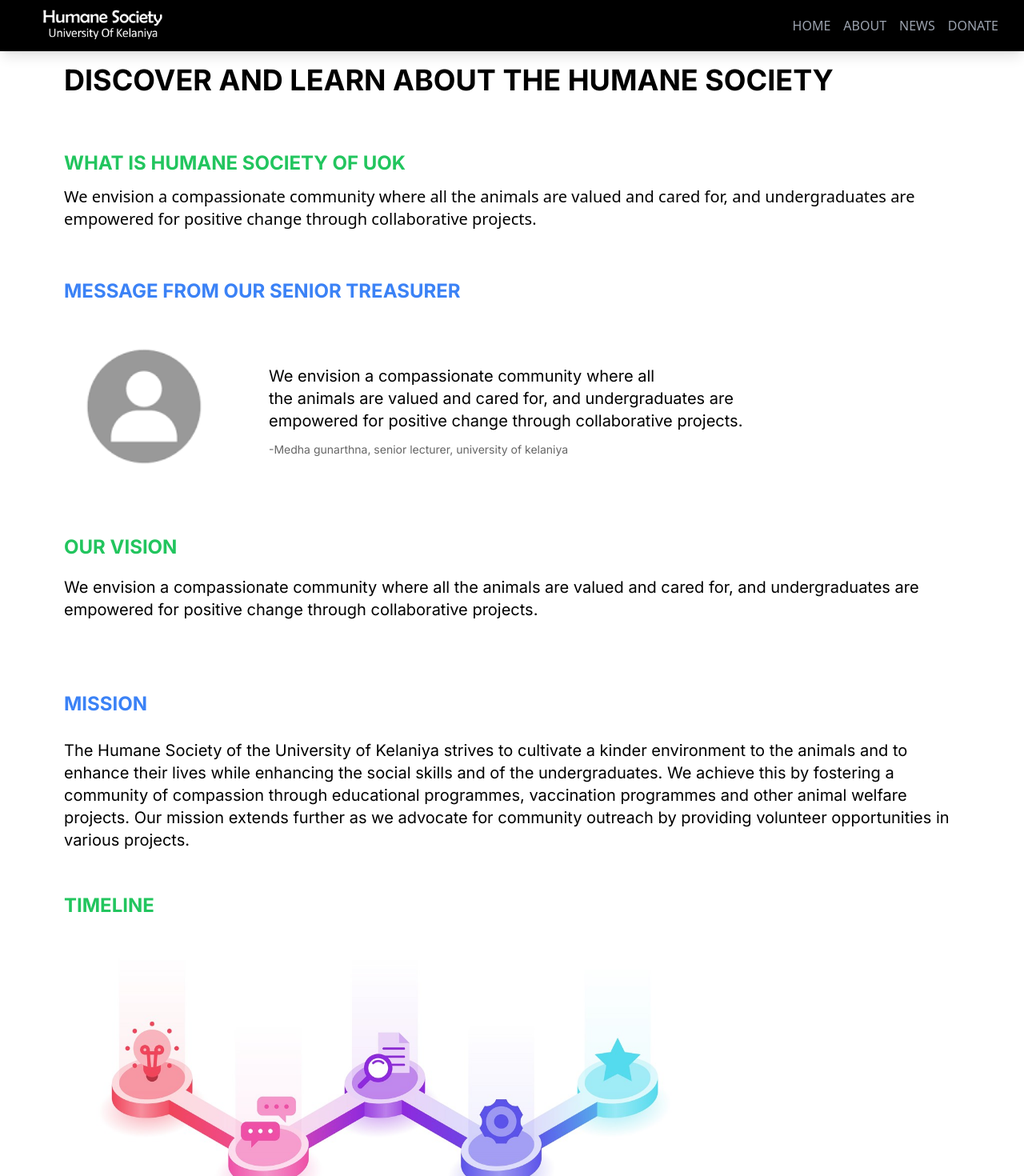
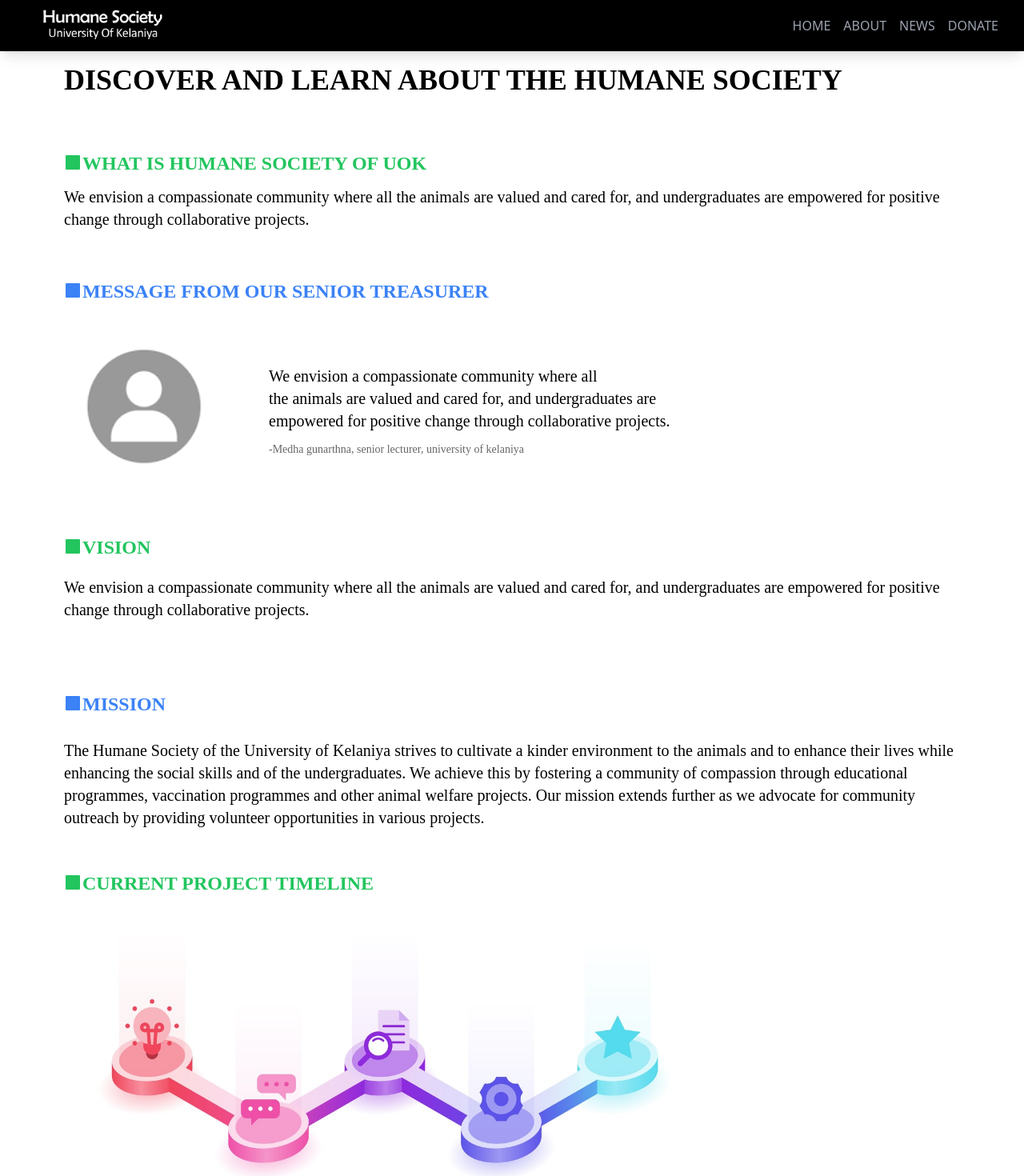
Before and after one commit to PathumUdayanga2002/human-society-web, a React (Vite) app: page /about in a window 1280 px wide. Shown: the top 1470 px of the page at 80% size. Built offline with nearby package versions, Linux system fonts and the light colour scheme.

Commit message:
font type updated

```diff
--- a/src/components/AboutUs/AboutUs.jsx
+++ b/src/components/AboutUs/AboutUs.jsx
@@ -3,6 +3,7 @@ import avatar from "../../assets/avatar.png";
 import timeline from "../../assets/timeline.jpg";
 import Navbar from "../Navbar/Navbar";
 import Footer from "../Footer/Footer";
+import { BiSolidSquare } from "react-icons/bi";
 const AboutUs = () => {
   return (
     <div>
@@ -10,15 +11,15 @@ const AboutUs = () => {
     <div id="about" className=" p-10 md:p-20 ">
       {/* link update. */}
       <div>
-        <h1 className=" font-inter justify-center items-center flex  font-bold text-3xl uppercase md:text-4xl md:justify-start text-center">
+        <h1 className=" font-alata justify-center items-center flex  font-bold text-3xl uppercase md:text-4xl md:justify-start text-center">
           DISCOVER AND LEARN ABOUT THE HUMANE SOCIETY
         </h1>
       </div>
       <div className=" py-8 md:py-12 md:mt-5 flex justify-center md:flex md:justify-start md:items-start md:text-start flex-col items-center text-center">
-        <h1 className=" font-inter   flex  font-bold text-xl md:text-2xl  uppercase text-green-500 ">
-          what is humane society of uok
+        <h1 className=" font-alata   flex  font-bold text-xl md:text-2xl  uppercase text-green-500 ">
+        <div className="mt-[3px] -ml-[1px]"><BiSolidSquare /></div>what is humane society of uok
         </h1>
-        <p className=" py-3 md:text-xl ">
+        <p className=" py-3 md:text-xl font-alata  ">
           We envision a compassionate community where all the animals are valued
           and cared for, and undergraduates are empowered for positive change
           through collaborative projects.
@@ -26,21 +27,21 @@ const AboutUs = () => {
       </div>
       {/* swnior treasurer card */}
       <div className=" font-inter ">
-        <h1 className="md:text-2xl md:text-start md:flex md:justify-start text-xl text-blue-500 font-bold flex justify-center text-center">
-          MESSAGE FROM OUR SENIOR TREASURER
+        <h1 className="md:text-2xl md:text-start md:flex md:justify-start text-xl text-blue-500 font-bold flex justify-center text-center font-alata">
+        <div className="mt-[3px] -ml-[1px]"><BiSolidSquare /></div>MESSAGE FROM OUR SENIOR TREASURER
         </h1>
         <div className="flex flex-col items-center text-center py-2 md:flex md:flex-row  md:gap-14 md:mt-5">
           {/* image */}
           <img className=" md:w-[200px]" src={avatar} alt="treasor photo" />
           {/* text */}
           <div className="md:flex md:flex-col md:items-start md:text-start">
-            <p className="py-3 md:text-xl">
+            <p className="py-3 md:text-xl font-alata">
               We envision a compassionate community where all <br /> the animals
               are valued and cared for, and undergraduates are
               <br /> empowered for positive change through collaborative
               projects.
             </p>
-            <p className=" text-sm opacity-60 ">
+            <p className=" text-sm opacity-60 font-alata">
               -Medha gunarthna, senior lecturer, university of kelaniya
             </p>
           </div>
@@ -48,19 +49,20 @@ const AboutUs = () => {
       </div>
       {/* visoin */}
       <div className=" font-inter py-8 flex justify-center flex-col items-center text-center md:flex md:justify-start md:items-start md:text-start mt-5">
-        <h1 className=" font-inter   flex  font-bold text-xl  uppercase text-green-500 md:text-2xl">
-          OUR VISION
+        <h1 className=" font-alata   flex  font-bold text-xl  uppercase text-green-500 md:text-2xl">
+        <div className="mt-[3px] -ml-[1px]"><BiSolidSquare /></div>
+        VISION
         </h1>
-        <p className=" py-3 md:text-xl md:py-5">
+        <p className=" py-3 md:text-xl md:py-5 font-alata">
           We envision a compassionate community where all the animals are valued
           and cared for, and undergraduates are empowered for positive change
           through collaborative projects.
         </p>
       </div>
       {/* mission */}
-      <div className=" font-inter  flex justify-center flex-col items-center text-center  md:flex md:justify-start md:items-start md:text-start mt-5">
+      <div className=" font-alata  flex justify-center flex-col items-center text-center  md:flex md:justify-start md:items-start md:text-start mt-5">
         <h1 className=" text-xl text-blue-500 font-bold flex justify-center text-center py-4 md:text-2xl">
-          {" "}
+          {" "}<div className="mt-[3px] -ml-[1px]"><BiSolidSquare /></div>
           MISSION
         </h1>
         <p className=" py-3 md:text-xl ">
@@ -75,8 +77,9 @@ const AboutUs = () => {
       </div>
       {/* timeline */}
       <div className=" py-5 flex justify-center flex-col items-center text-center  md:flex md:justify-start md:items-start md:text-start mt-5">
-        <h1 className=" font-inter   flex  font-bold text-xl  uppercase text-green-500 md:text-2xl">
-          TIMELINE
+        <h1 className=" font-alata   flex  font-bold text-xl  uppercase text-green-500 md:text-2xl">
+        <div className="mt-[3px] -ml-[1px]"><BiSolidSquare /></div>
+        CURRENT PROJECT TIMELINE
         </h1>
         <img
           className=" w-80 flex items-center justify-center md:flex md:items-center md:justify-center md:w-[800px]"
@@ -88,8 +91,9 @@ const AboutUs = () => {
       {/* committee */}
       <div className=" md:flex md:flex-row md:justify-between  md:items-center">
         <div>
-          <h1 className=" text-xl text-blue-500 font-bold flex justify-center text-center py-4 md:justify-start md:text-start md:text-2xl md:mb-5">
-            PRESENT AND PREVIOUS EXECUTIVE COMMITTEE
+          <h1 className=" text-xl text-blue-500 font-bold flex justify-center text-center py-4 md:justify-start md:text-start md:text-2xl md:mb-5 font-alata">
+          <div className="mt-[5px] -ml-[1px]"><BiSolidSquare /></div>
+          PRESENT AND PREVIOUS EXECUTIVE COMMITTEE
           </h1>
           {/* previous */}
           <h1 className=" font-inter flex  justify-center text-center py-2">
--- a/src/components/AboutUsHome/AboutUsHome.jsx
+++ b/src/components/AboutUsHome/AboutUsHome.jsx
@@ -11,11 +11,11 @@ const AboutUsHome = () => {
                         <img src="blackDog.jpg" alt="Black Dog" className="w-full h-auto md:max-w-md"/>
                     </div>
                     <div className="md:col-span-2 font-alata px-4">
-                        <h2 className="text-green-500 text-3xl">VISION</h2>
-                        <p className="uppercase py-4">We envision a compassionate community where all the animals are valued and cared for, and undergraduates are empowered for positive change through collaborative projects.</p>
+                        <h2 className="text-green-500 text-3xl font-alata ">VISION</h2>
+                        <p className="uppercase py-4 font-alata">We envision a compassionate community where all the animals are valued and cared for, and undergraduates are empowered for positive change through collaborative projects.</p>
 
-                        <h2 className="text-green-500 text-3xl py-8">MISSION</h2>
-                        <p className="uppercase py-4">The Humane Society of the University of Kelaniya strives to cultivate a kinder environment to the animals and to enhance their lives while enhancing the social skills and of the undergraduates. We achieve this by fostering a community of compassion through educational programmes, vaccination programmes and other animal welfare projects. Our mission extends further as we advocate for community outreach by providing volunteer opportunities in various projects.</p>
+                        <h2 className="text-green-500 text-3xl py-8 font-alata ">MISSION</h2>
+                        <p className="uppercase py-4 font-alata">The Humane Society of the University of Kelaniya strives to cultivate a kinder environment to the animals and to enhance their lives while enhancing the social skills and of the undergraduates. We achieve this by fostering a community of compassion through educational programmes, vaccination programmes and other animal welfare projects. Our mission extends further as we advocate for community outreach by providing volunteer opportunities in various projects.</p>
                     </div>
 
                     <div className="col-span-3 flex justify-center mt-4 lg:mb-[30px] lg:ml-[700px]">
--- a/src/components/Home/Home.jsx
+++ b/src/components/Home/Home.jsx
@@ -23,9 +23,9 @@ const Home = () => {
       <img className='w-full h-full object-cover' src={images[currentImage]} alt={`Slide ${currentImage + 1}`} />
       <div className='absolute inset-0 flex items-center justify-center bg-black bg-opacity-30'>
         <div className='text-left text-white text-opacity-90 p-4 md:p-8'>
-          <p className='text-xl md:text-3xl'>DISCOVER</p>
-          <p className='2xl:text-12xl xl:text-9xl lg:text-9xl md:text-8xl sm:text-7xl text-4xl font-bold tracking-widest'>LIFE FOR A PAW MAGAZINE</p>
-          <p className='mt-4 text-sm md:text-xl leading-relaxed'>
+          <p className='text-xl md:text-3xl font-inter'>DISCOVER</p>
+          <p className='2xl:text-12xl xl:text-9xl lg:text-9xl md:text-8xl sm:text-7xl text-4xl font-bold tracking-widest font-inter'>LIFE FOR A PAW MAGAZINE</p>
+          <p className='mt-4 text-sm md:text-xl leading-relaxed font-inter' >
             HUMANE SOCIETY'S BIGGEST PROJECT REVOLVING AROUND ANIMAL HEALTHCARE AND WELFARE...
             <br />AND WHAT ELSE. I NEED SOMETHING TO FILL UP THIS BLANK SPACE.
           </p>
--- a/src/components/MaintainPage/MaintainPage.jsx
+++ b/src/components/MaintainPage/MaintainPage.jsx
@@ -8,7 +8,7 @@ const MeetExco = () => {
         <div>
             <Navbar/>
             <div>
-            <h1 className='py-[150px] text-center text-6xl'>This page is under maintain</h1>
+            <h1 className='py-[150px] text-center text-xl'>This page is under maintain</h1>
             </div>
 
             <div className=''><Footer/></div>
--- a/src/components/MeetExco/MeetExco.jsx
+++ b/src/components/MeetExco/MeetExco.jsx
@@ -9,13 +9,13 @@ const MeetExco = () => {
       <div class="relative h-[850px] min-w-full bg-[url('/src/assets/thor.jpg')] bg-cover bg-center min-h-{300px} sm:min-h-[300px] md:min-h-[600px] lg:min-h-[700px] xl:min-h-[800px] flex">
           <img class="absolute h-[850px] w-full sm:min-h-[300px] md:min-h-[600px] lg:min-h-[700px] xl:min-h-[800px]" src='textback.png'/>
           <div className='relative text-left text-white text-opacity-90 p-4 md:p-8 max-w-[600px]'>
-            <p className='mt-5 text-center font-bold text-5xl md:text-6xl sm:text-6xl mt-[100px] lg:text-6xl xl:text-6xl leading-relaxed'>MEET THE EXCO</p>
-            <p className='mt-5 justify-center text-xl md:text-2xl sm:text-2xl lg:text-2xl xl:text-2xl leading-relaxed'>
+            <p className='mt-5 text-center font-bold text-5xl md:text-6xl sm:text-6xl mt-[100px] lg:text-6xl xl:text-6xl leading-relaxed font-inter'>MEET THE EXCO</p>
+            <p className='mt-5 justify-center text-xl md:text-2xl sm:text-2xl lg:text-2xl xl:text-2xl leading-relaxed font-alata'>
             Welcome to the Executive Committee page! Our team of dedicated leaders is committed to guiding our organization towards success with vision, integrity, and innovation. Get to know the faces behind our strategic decisions and daily operations.
             </p>
             <Link to='/meetexcopage'>{/*link update */}
             <a href='#' className='mt-8 flex justify-center items-center'>
-              <p className='ml-3 text-2xl md:text-3xl sm:text-3xl Slg:text-3xl xl:text-2xl'>EXPLORE MORE</p>
+              <p className='ml-3 text-2xl md:text-3xl sm:text-3xl Slg:text-3xl xl:text-2xl font-alata'>EXPLORE MORE</p>
               <svg className='ml-[20px] w-[40px] h-[40px]' fill="#ffffff" height="70px" width="70px" version="1.1" id="Capa_1" xmlns="http://www.w3.org/2000/svg" xmlns:xlink="http://www.w3.org/1999/xlink" viewBox="0 0 490.4 490.4" xml:space="preserve" stroke="#ffffff"><g id="SVGRepo_bgCarrier" stroke-width="0"></g><g id="SVGRepo_tracerCarrier" stroke-linecap="round" stroke-linejoin="round"></g><g id="SVGRepo_iconCarrier"> <g> <g> <path d="M245.2,490.4c135.2,0,245.2-110,245.2-245.2S380.4,0,245.2,0S0,110,0,245.2S110,490.4,245.2,490.4z M245.2,24.5 c121.7,0,220.7,99,220.7,220.7s-99,220.7-220.7,220.7s-220.7-99-220.7-220.7S123.5,24.5,245.2,24.5z"></path> <path d="M138.7,257.5h183.4l-48,48c-4.8,4.8-4.8,12.5,0,17.3c2.4,2.4,5.5,3.6,8.7,3.6s6.3-1.2,8.7-3.6l68.9-68.9 c4.8-4.8,4.8-12.5,0-17.3l-68.9-68.9c-4.8-4.8-12.5-4.8-17.3,0s-4.8,12.5,0,17.3l48,48H138.7c-6.8,0-12.3,5.5-12.3,12.3 C126.4,252.1,131.9,257.5,138.7,257.5z"></path> </g> </g> </g></svg>
             </a>
             </Link>
--- a/src/components/NewsPage/NewsPage.jsx
+++ b/src/components/NewsPage/NewsPage.jsx
@@ -28,7 +28,7 @@ const NewsPage = () => {
   return (
     <div>
       <Navbar />
-      <h1 className="font-bold text-center pt-24 pb-12 text-2xl md:text-3xl lg:text-4xl">Discover the Latest Stories from the Humane Society</h1>
+      <h1 className="font-bold text-center pt-24 pb-12 text-2xl md:text-3xl lg:text-4xl font-inter">Discover the Latest Stories from the Humane Society</h1>
       <div className="mx-auto max-w-5xl px-4 sm:px-6 lg:px-8">
         {currentSegments.map(segment => (
           <div key={segment.id} className="flex flex-col lg:flex-row items-center border-black-100 border-2 bg-white rounded-2xl mb-10 transition duration-300 ease-in-out transform hover:scale-105">
```
Also changed, not shown: package.json (+4 -4 lines), src/components/DiscoverMore/discovermore.jsx (+9 -9 lines), src/components/MeetExcoPage/MeetExcoPage.jsx (+4 -4 lines), 1 other file (tests, documents, lock files or other folders).
